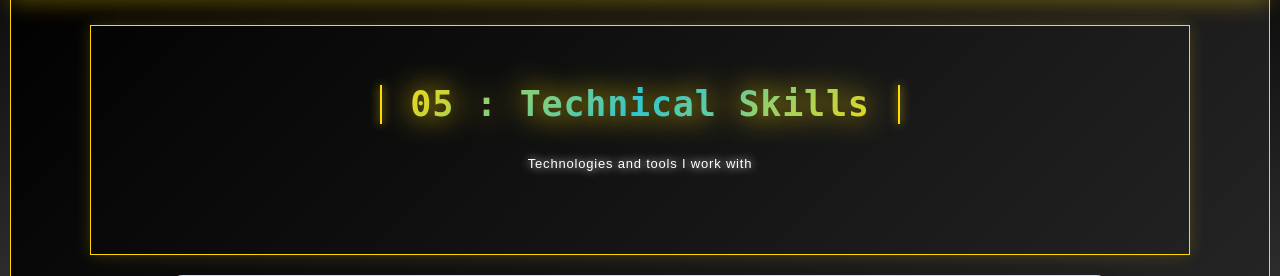
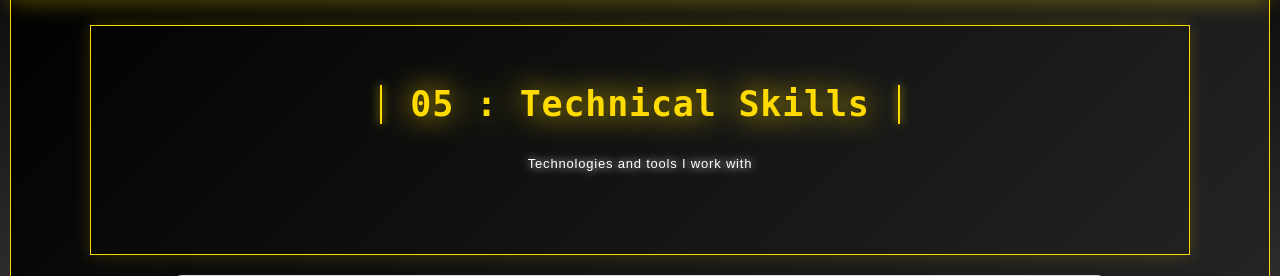
Before and after one commit to SiamSarker/portfo, a Flask app: page /skills.html in a window 1280 px wide. Shown: the part 126-402 px from the top of the page. Run offline with Flask 2, Linux system fonts and the light colour scheme; some libraries are stand-ins or nearby versions.

Commit message:
Update section headers to use Star Wars gold color
SECTION HEADER STYLING:
- Changed .section-container-spacer h1 from gradient to solid Star Wars gold
- Removed background gradient and transparent text effects
- Applied direct color: var(--starwars-gold) for clean appearance

CHANGES MADE:
- Removed: background gradient and webkit-background-clip properties
- Removed: -webkit-text-fill-color: transparent
- Added: color: var(--starwars-gold) !important
- Fixed: Duplicate text-align property
- Maintained: All other Star Wars styling (font, weight, size, shadow, animation)

BENEFITS:
- Cleaner, more readable section headers
- Consistent Star Wars gold color throughout
- Better text visibility and contrast
- Maintains Star Wars theme with solid gold color
- Preserves glowing animation effects

Section headers now display in solid Star Wars gold color with glowing effects!

```diff
--- a/static/custom.css
+++ b/static/custom.css
@@ -659,17 +659,14 @@ div, section, article, main, aside, header, footer {
 
 /* Star Wars Section Headers */
 .section-container-spacer h1 {
-    background: linear-gradient(135deg, var(--starwars-gold) 0%, var(--starwars-blue) 50%, var(--starwars-gold) 100%) !important;
-    -webkit-background-clip: text !important;
-    -webkit-text-fill-color: transparent !important;
-    background-clip: text !important;
+    color: var(--starwars-gold) !important;
     font-family: 'Orbitron', monospace !important;
     font-weight: 900 !important;
     font-size: 3.5rem !important;
     text-shadow: 0 0 30px var(--starwars-gold) !important;
-    animation: starwars-title-glow 3s ease-in-out infinite alternate !important;
     margin-bottom: 30px !important;
     text-align: center !important;
+    animation: starwars-title-glow 3s ease-in-out infinite alternate !important;
 }
 
 @keyframes starwars-title-glow {
```
